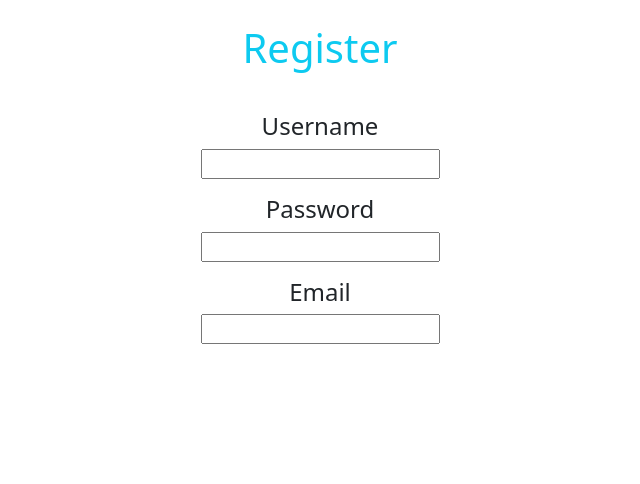
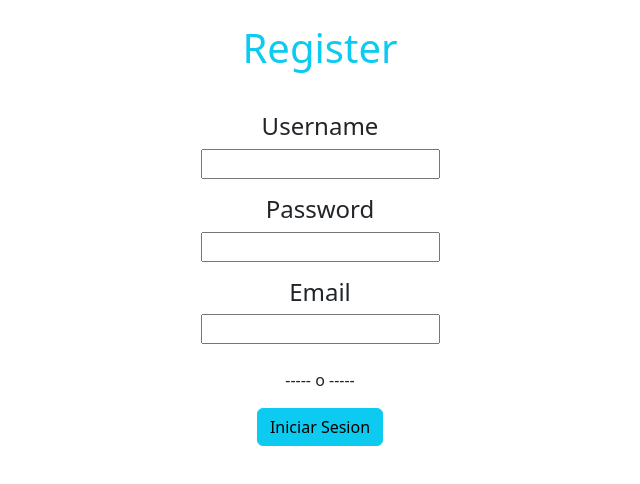
Before and after one commit to C4ncino/calendario_consultas, a React (Create React App) app: page / in a window 1280 px wide. Both pictures are taken after a click on the button "Crear Cuenta". Shown: the top 484 px of the page, without its empty margins (320-960 px from the left). Built offline with nearby package versions, Linux system fonts and the light colour scheme.

Commit message:
Arreglos Minimos Login y Register

```diff
--- a/src/components/App.js
+++ b/src/components/App.js
@@ -96,7 +96,7 @@ function App() {
           <>
             {creating ? (
               <>
-                <Register setUser = {setUser} setLogged = {setLogged}/>
+                <Register setUser = {setUser} setLogged = {setLogged} setCreating = {setCreating}/>
               </>
               ):(
               <>
--- a/src/components/Login.js
+++ b/src/components/Login.js
@@ -44,19 +44,15 @@ const Login = ({setUser, setLogged, setCreating, users = []}) => {
 				<h4>Password</h4>
 				<input type="password" id = "password_input" name = "password_input" value = {p_input} onChange = {onChange} />
 			</div>
-			<p/>
 			{u_input && p_input ? (
 				<div className='form-group p-2'>
 					<button onClick={Check} className='btn btn-info'>Ingresar</button>
 				</div>
 			):(
-				<></>
+				<p></p>
 			)}
-			<p/>
 			<p>----- o -----</p>
-			<div className='form-group p-2'>
-				<button onClick={() => {setCreating(true)}} className='btn btn-info'>Crear Cuenta</button>
-			</div>
+			<button onClick={() => {setCreating(true)}} className='btn btn-info'>Crear Cuenta</button>
 		</div>
 	);
 };
--- a/src/components/Navbar.js
+++ b/src/components/Navbar.js
@@ -15,7 +15,7 @@ const Navbar = ({user, seeReservs, setSeeReservs, search, setSearch, setLogged,
     return (
         <>
             <nav className="navbar navbar-expand-lg navbar-light bg-light justify-content-center p-1">
-                <button className='btn navbar-brand' onClick={() => {setSeeReservs(false)}}>NAME</button>
+                <button className='btn navbar-brand' onClick={() => {setSeeReservs(false)}}>Dog Thor</button>
 
                 {seeReservs ? (
                     <button
--- a/src/components/Register.js
+++ b/src/components/Register.js
@@ -1,18 +1,21 @@
 import React, {useEffect, useState} from 'react';
 
-const Register = ({setUser, setLogged}) => {
-	const [p_input,setPInput] = useState("");
-	const [u_input,setUInput] = useState("");
-	const [e_input,setEInput] = useState("");
+const Register = ({setUser, setLogged, setCreating}) => {
+	const [p_input, setPInput] = useState("");
+	const [u_input, setUInput] = useState("");
+	const [e_input, setEInput] = useState("");
 
-    const [minLength, setMinLength] = useState(false);
-    const [hasCapital, setHasCapital] = useState(false);
-    const [hasNumber, setHasNumber] = useState(false);
-    const [isEmail, setisEmail] = useState(false);
+	const [errMsgP, setErrMsgP] = useState("");
+	const [errMsgM, setErrMsgM] = useState("");
+
+    const [minLength, setMinLength] = useState(true);
+    const [hasCapital, setHasCapital] = useState(true);
+    const [hasNumber, setHasNumber] = useState(true);
+    const [isEmail, setisEmail] = useState(true);
 
     const regExpMayus = /[A-Z]/;
     const regExpNum = /\d/;
-    const regExpEmail = /[\w]+[@]{1}[\w]+[.]{1}[c]{1}[o]{1}[m]{1}/;
+    const regExpEmail = /[\w]+[@]{1}[\w]+[.]{1}[c]{1}[o]{1}[m]{1}$/;
 
 	const onChange = (e) => {
 		if (e.target.name === "user_input"){
@@ -53,6 +56,42 @@ const Register = ({setUser, setLogged}) => {
         }
     }, [p_input, e_input]);
 
+	useEffect(() => {
+		if(p_input){
+			let msg = "";
+
+			if(!minLength || !hasCapital || !hasNumber){
+				msg = "La contraseña debe tener al menos";
+			}
+
+			if(!minLength){
+				msg = msg + " 8 letras ";
+			}
+			if(!hasCapital){
+				msg = msg + " una mayuscula ";
+			}
+			if(!hasNumber){
+				msg = msg + " un número ";
+			}
+
+			setErrMsgP(msg);
+		}
+
+	}, [minLength, hasCapital, hasNumber, p_input])
+
+	useEffect(() => {
+		if(e_input){
+			let msg = "";
+
+			if(!isEmail){
+				msg = "Ingrese un correo válido";
+			}
+
+			setErrMsgM(msg);
+		}
+
+	}, [isEmail, e_input])
+
     const Send = () => {
 		if (u_input){
 			setUser(u_input)
@@ -75,14 +114,25 @@ const Register = ({setUser, setLogged}) => {
 				<h4>Email</h4>
 				<input type="text" id = "email_input" name = "email_input" value = {e_input} onChange = {onChange} />
 			</div>
-			<p/>
 			{u_input && minLength && hasCapital && hasNumber && isEmail ? (
 				<div className='form-group p-2'>
 					<button onClick={Send} className='btn btn-info'>Crear Cuenta</button>
 				</div>
 			):(
+				<p></p>
+			)}
+			{errMsgP ? (
+				<p>{errMsgP}</p>
+			) : (
 				<></>
 			)}
+			{errMsgM ? (
+				<p>{errMsgM}</p>
+			) : (
+				<></>
+			)}
+			<p>----- o -----</p>
+			<button onClick={() => {setCreating(false)}} className='btn btn-info'>Iniciar Sesion</button>
 		</div>
 	);
 };
```
